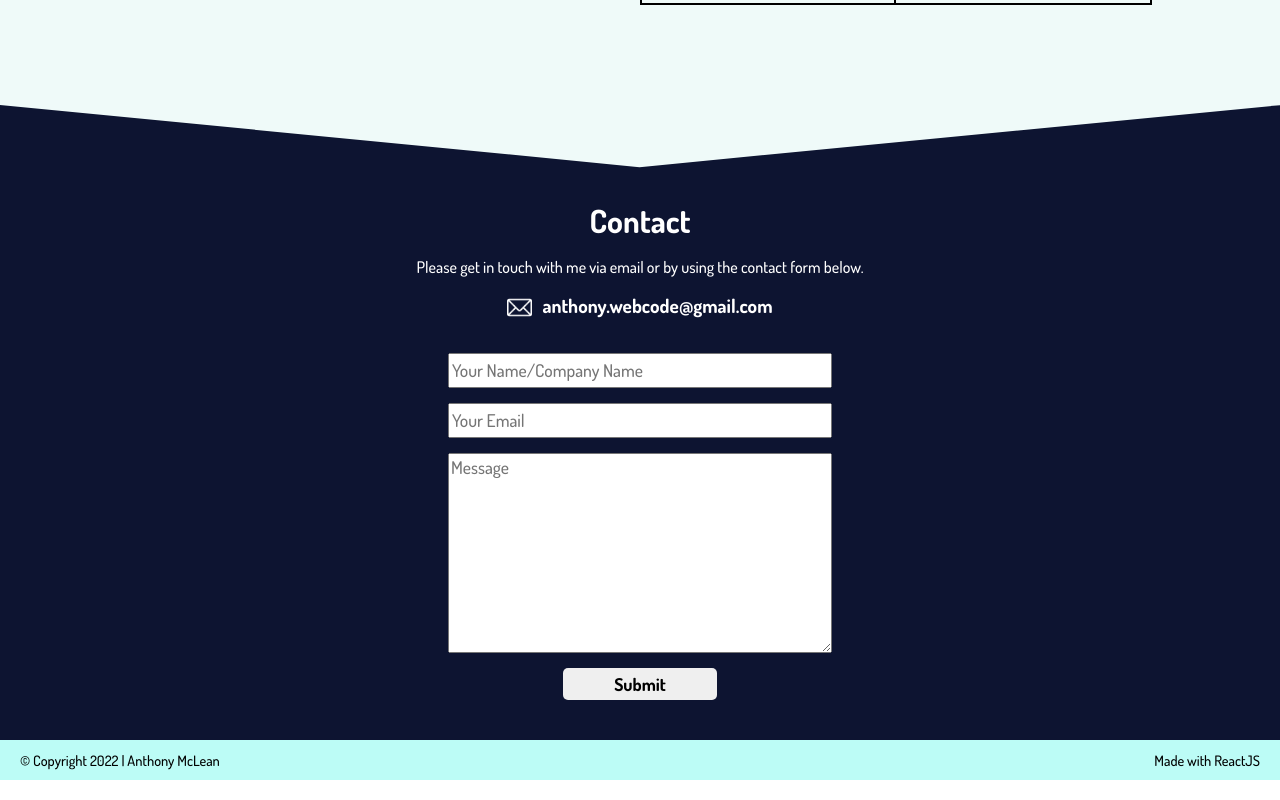
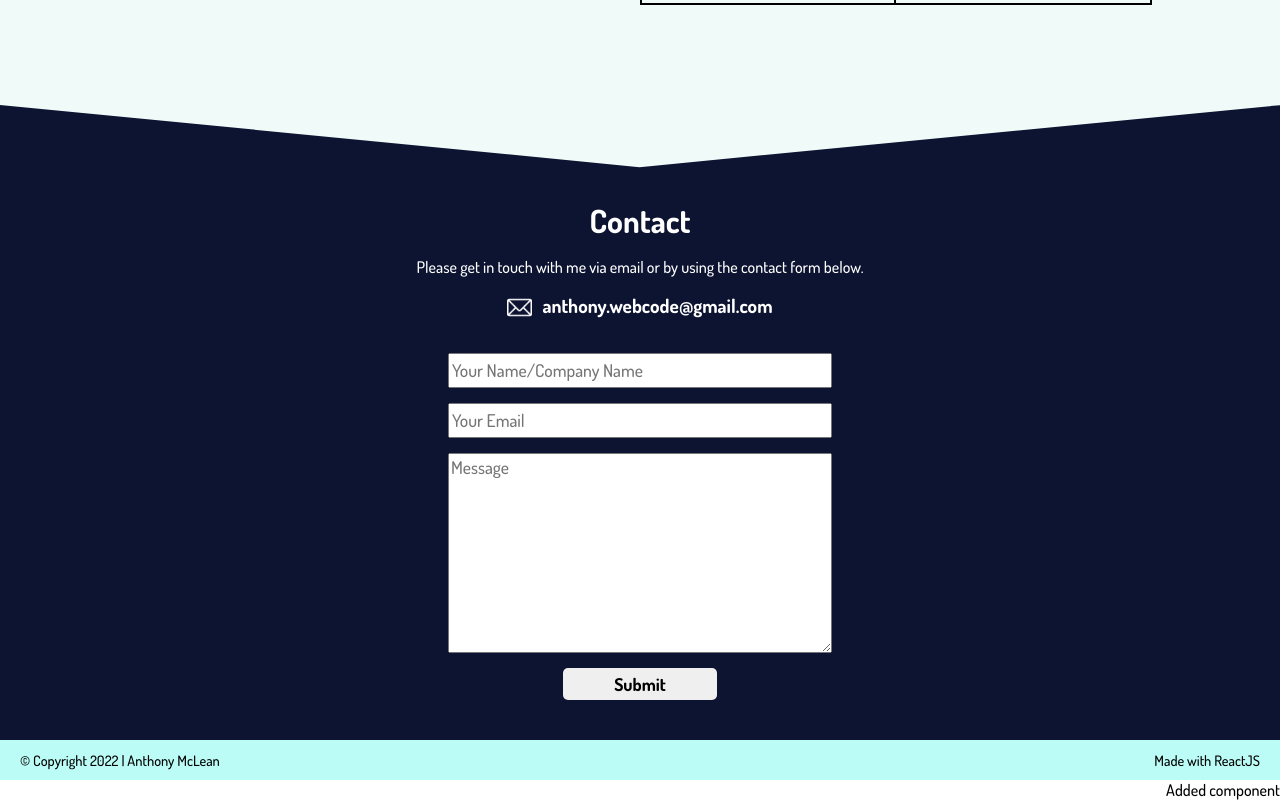
Before and after one commit to SoundFelt/Portfolio, a React (Create React App) app: page / in a window 1280 px wide. Shown: the part 4913-5713 px from the top of the page. Built offline with nearby package versions, Linux system fonts and the light colour scheme.

Commit message:
added comp on another branch

```diff
--- a/src/App.js
+++ b/src/App.js
@@ -7,6 +7,7 @@ import Skills from './Skills'
 import Projects from './Projects'
 import Contact from './Contact'
 import Footer from './Footer'
+import TestComp from './testComp';
 
 function App() {
 
@@ -33,6 +34,7 @@ function App() {
       <Projects/>
       <Contact/>
       <Footer/>
+      <TestComp/>
     </div>
   );
 }
--- /dev/null
+++ b/src/testComp.js
@@ -0,0 +1,9 @@
+import React from 'react'
+
+function TestComp() {
+  return (
+    <div>Added component</div>
+  )
+}
+
+export default TestComp
```
